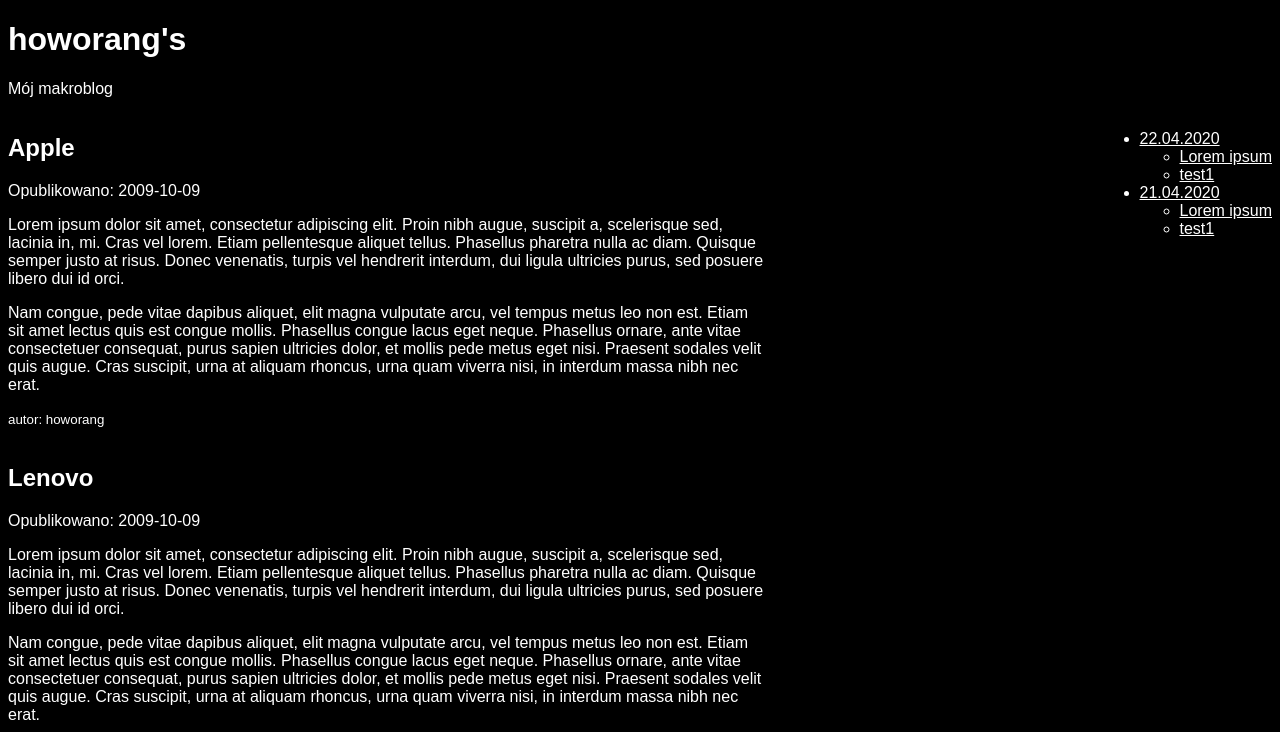
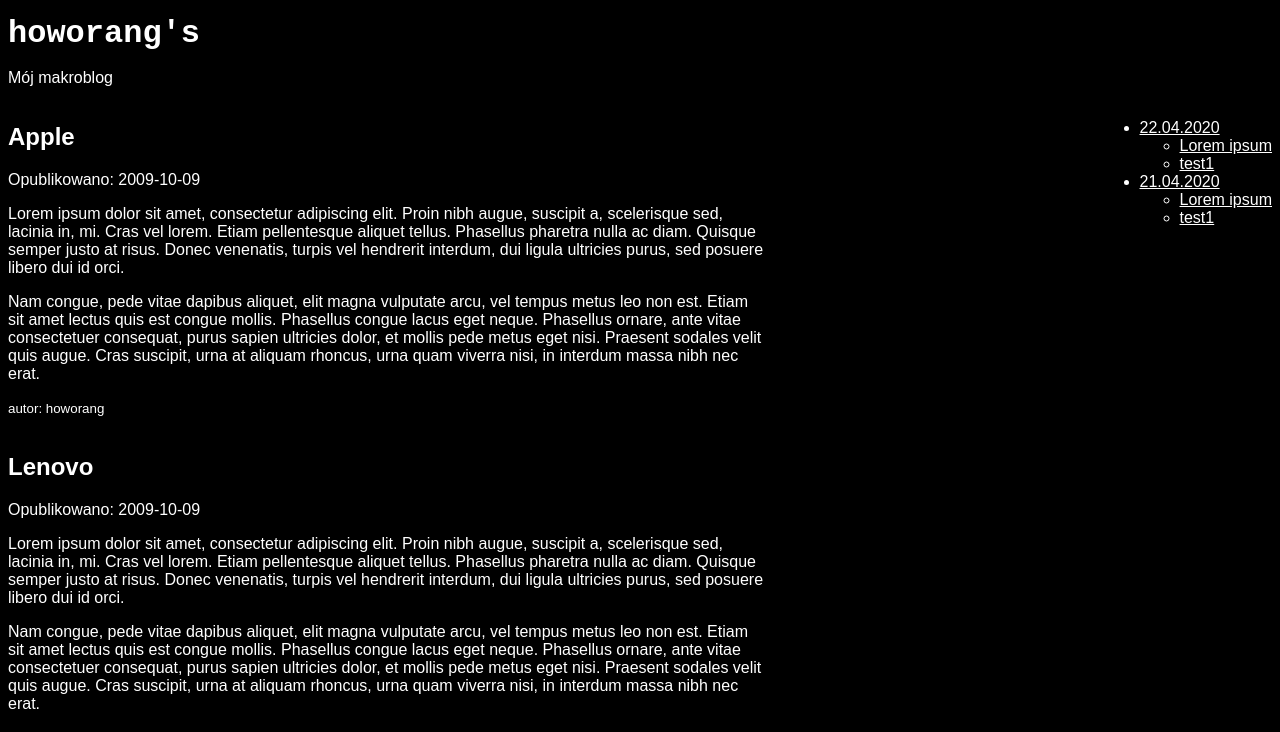
Before and after one commit to howorang/pw, a Flask app: template templates/main.html in a window 1280 px wide. Shown: the top 732 px of the page. Run offline with Flask 2, Linux system fonts and the light colour scheme; the template is opened without the code that fills it, so the values that code supplies are empty.

Commit message:
Further layout changes

```diff
--- a/static/style.css
+++ b/static/style.css
@@ -2,6 +2,15 @@ body {
     font-family: Arial, Helvetica, sans-serif;
     color: white;
     background-color: black;
+}
+
+h1 {
+    font-family: Courier New, monospace;
+    font-size: 32px;
+    font-style: normal;
+    font-variant: normal;
+    font-weight: 700;
+    line-height: 26.4px;
 }
 
 a {
--- a/templates/main.html
+++ b/templates/main.html
@@ -35,7 +35,7 @@
     <div class="entries">
         <article>
             <header>
-                <h1>Apple</h1>
+                <h2>Apple</h2>
                 <p>Opublikowano:
                     <time pubdate="pubdate">2009-10-09</time>
                 </p>
@@ -65,7 +65,7 @@
 
         <article>
             <header>
-                <h1>Lenovo</h1>
+                <h2>Lenovo</h2>
                 <p>Opublikowano:
                     <time pubdate="pubdate">2009-10-09</time>
                 </p>
```
